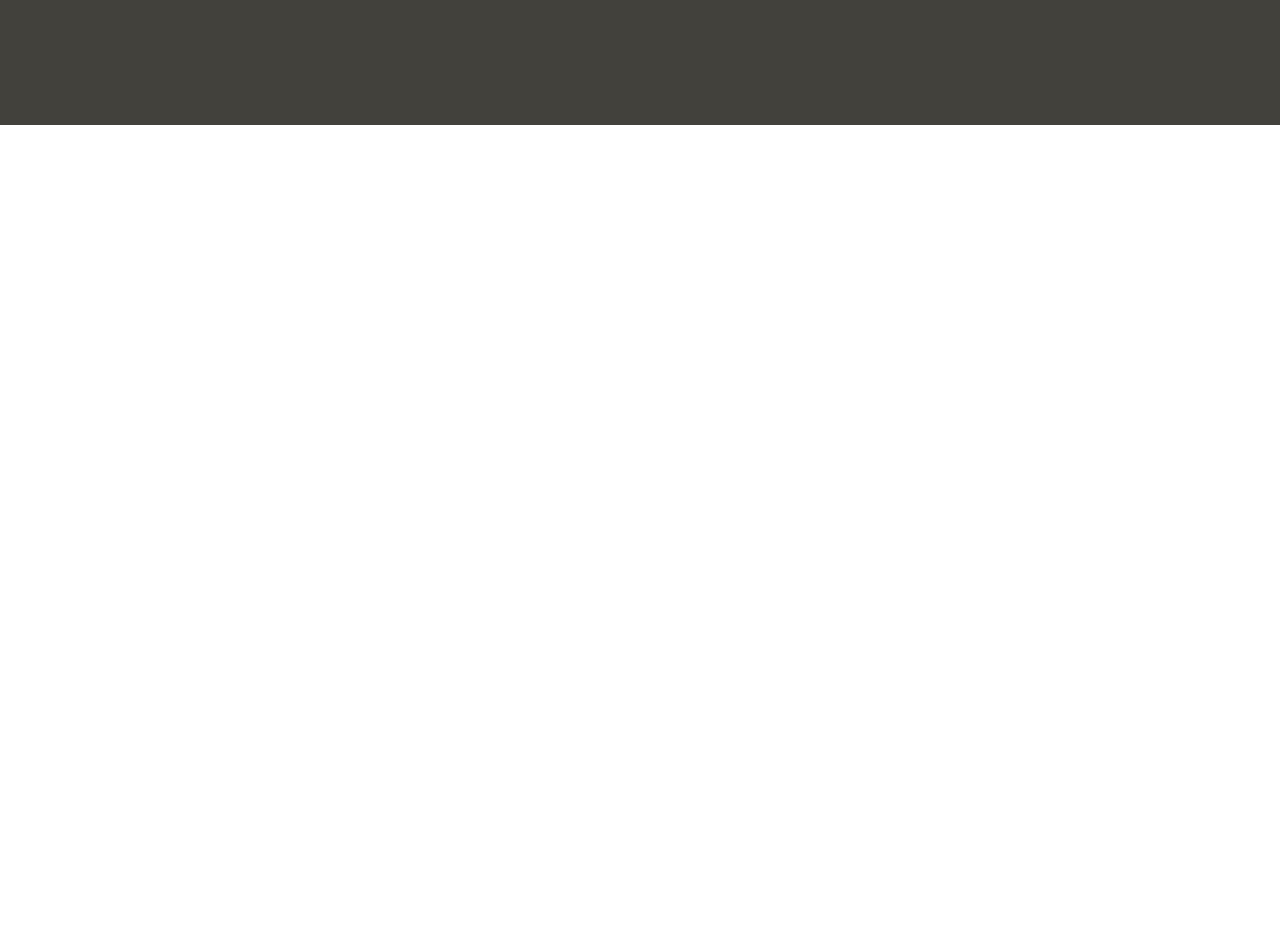
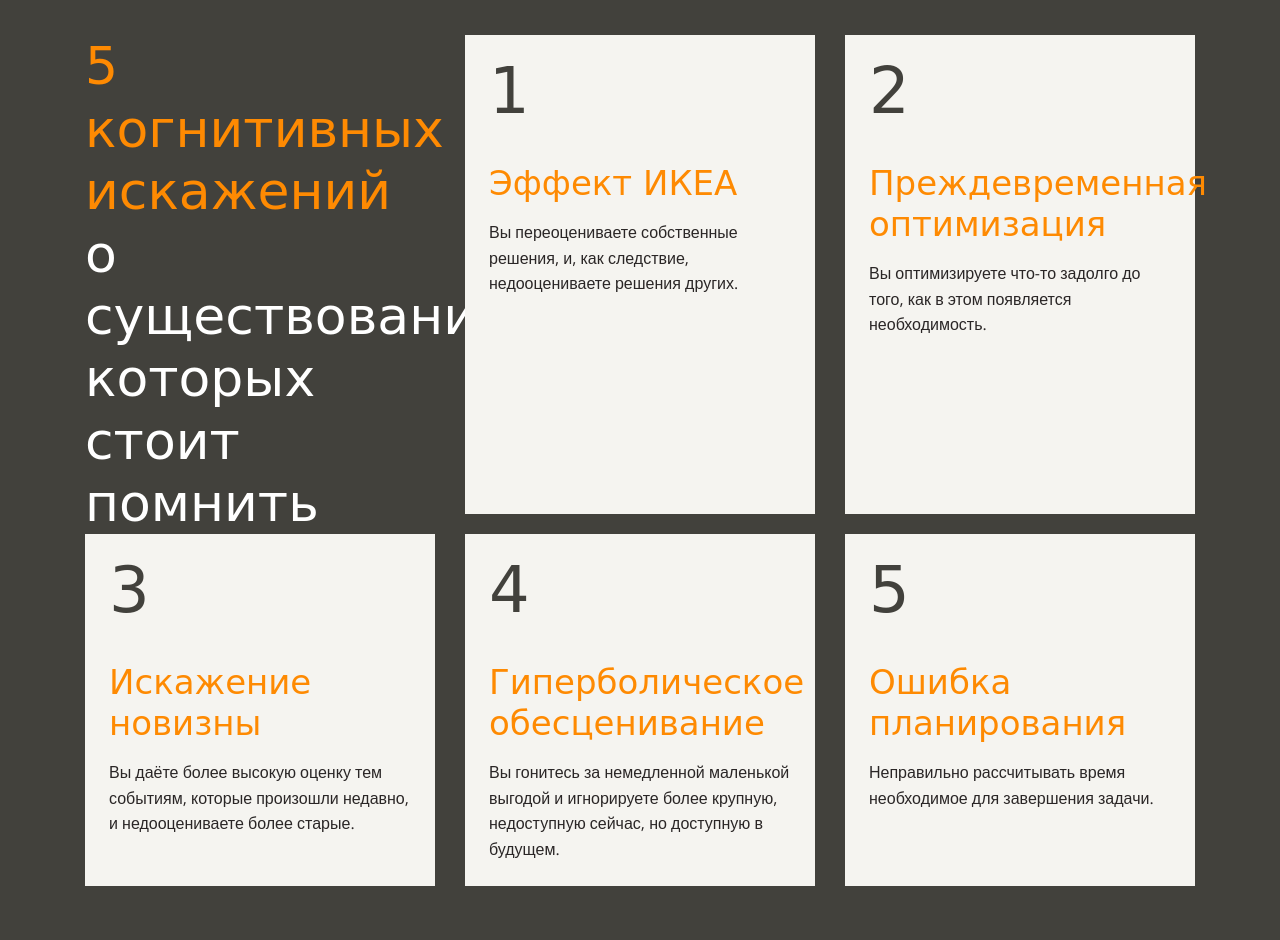
Before and after one commit to ushachev/layout-designer-project-lvl1, a website: page src/index.html in a window 1280 px wide. Shown: the part 1860-2800 px from the top of the page. Drawn offline with nearby package versions, Linux system fonts and the light colour scheme; a web font is replaced by a local one.

Commit message:
add navigation section

```diff
--- a/src/index.html
+++ b/src/index.html
@@ -15,9 +15,9 @@
     <header class="overflow-hidden bg-pattern bg-light">
         <div class="container position-relative">
             <img class="header-image" src="assets/images/main.png" width="1083" height="525" alt="Нарисованый человек Тото использует ноутбук">
-            <h1 class="title position-relative mb-200 fs-1">
-                <span class="text-primary">Когнитивные<br>искажения</span>
-                <br>в программировании
+            <h1 class="title h1 position-relative mb-200">
+                <span class="text-primary">Когнитивные<br>искажения</span><br>
+                в программировании
             </h1>
             <div class="content position-relative">
                 <p>Мы, разработчики, часто сталкиваемся с проблемами, которые идут вразрез с нашей продуктивностью. Но мы часто игнорируем целостную картину. Некоторые из этих проблем малозаметны, некоторые существенны. Иногда с ними можно как-то справиться, а иногда, к сожалению, нет.</p>
@@ -25,14 +25,16 @@
                     <p>Вместе они формируют что-то вроде замкнутого цикла, и это может привести к длительной потере продуктивности, багам и бесконечному разочарованию.</p>
                     <p>Если мы сможем минимизировать воздействие одного или нескольких из этих факторов, то сможем сломать и цикл, а остатки нейтрализовать.</p>
                 </div>
-                <a href="#navigation" class="btn fw-bold text-uppercase">подробнее</a>
+                <a href="#navigation" class="btn fw-bold text-uppercase text-white">
+                    <span class="position-relative">подробнее</span>
+                </a>
             </div>
         </div>
     </header>
     <main>
         <section class="bg-white">
             <div class="container text-center">
-                <h2 class="title mb-30 fs-2">
+                <h2 class="title h2 mb-30">
                     Что же это такое,<br>
                     <span class="text-primary">когнитивные искажения?</span>
                 </h2>
@@ -43,30 +45,52 @@
         <div class="mt-n200 pt-100 bg-primary-dark">
             <section id="navigation">
                 <div class="container">
+                    <nav class="main-nav d-flex">
+                        <h2 class="title main-nav-title mr-30">
+                            <span class="text-primary">5 когнитивныx<br>искажений</span><br>
+                            <span class="text-white">о существовании<br>которых стоит<br>помнить</span>
+                        </h2>
+                        <a href="#ikea-effect" class="main-nav-item mr-30 mb-20">
+                            <h3 class="title main-nav-item-title h3 text-primary">Эффект ИКЕА</h3>
+                            <p>Вы переоцениваете собственные решения, и, как следствие, недооцениваете решения других.</p>
+                        </a>
+                        <a href="#premature-optimization" class="main-nav-item mb-20">
+                            <h3 class="title main-nav-item-title h3 text-primary">Преждевременная оптимизация</h3>
+                            <p class="mb-0">Вы оптимизируете что-то задолго до того, как в этом появляется необходимость.</p>
+                        </a>
+                        <a href="#distortion-of-novelty" class="main-nav-item mr-30">
+                            <h3 class="title main-nav-item-title h3 text-primary">Искажение новизны</h3>
+                            <p>Вы даёте более высокую оценку тем событиям, которые произошли недавно, и недооцениваете более старые.</p>
+                        </a>
+                        <a href="#hyperbolic-depreciation" class="main-nav-item mr-30">
+                            <h3 class="title main-nav-item-title h3 text-primary">Гиперболическое обесценивание</h3>
+                            <p class="mb-0">Вы гонитесь за немедленной маленькой выгодой и игнорируете более крупную, недоступную сейчас, но доступную в будущем.</p>
+                        </a>
+                        <a href="#errors-in-planning" class="main-nav-item">
+                            <h3 class="title main-nav-item-title h3 text-primary">Ошибка планирования</h3>
+                            <p>Неправильно рассчитывать время необходимое для завершения задачи.</p>
+                        </a>
+                    </nav>
                 </div>
             </section>
         </div>
-        <section>
+        <section id="ikea-effect">
             <div class="container">
             </div>
         </section>
-        <section>
+        <section id="premature-optimization">
             <div class="container">
             </div>
         </section>
-        <section>
+        <section id="distortion-of-novelty">
             <div class="container">
             </div>
         </section>
-        <section>
+        <section id="hyperbolic-depreciation">
             <div class="container">
             </div>
         </section>
-        <section>
-            <div class="container">
-            </div>
-        </section>
-        <section>
+        <section id="errors-in-planning">
             <div class="container">
             </div>
         </section>
--- a/src/styles/style.css
+++ b/src/styles/style.css
@@ -10,6 +10,7 @@
   --color-brown: #b09a81;
   --color-blue: #1085c5;
   --color-main-text: var(--color-dark);
+  --transition-duration: 0.2s;
 }
 
 /* COMMON STYLES HERE */
@@ -38,9 +39,16 @@ img {
   max-height: 100%;
 }
 
-a {
-  color: inherit;
-  text-decoration: none;
+.h1 {
+  font-size: 72px;
+}
+
+.h2 {
+  font-size: 60px;
+}
+
+.h3 {
+  font-size: 34px;
 }
 
 .container {
@@ -56,6 +64,10 @@ a {
 
 .text-primary {
   color: var(--color-primary);
+}
+
+.text-white {
+  color: var(--color-white);
 }
 
 .bg-pattern {
@@ -100,24 +112,34 @@ a {
 }
 
 .btn {
+  position: relative;
+
   padding: 13px 24px;
 
-  color: var(--color-white);
+  text-decoration: none;
+}
+
+.btn::before {
+  position: absolute;
+  top: 0;
+  right: 0;
+  bottom: 0;
+  left: 0;
 
   background-color: var(--color-primary);
+
+  transition: filter var(--transition-duration) linear;
+
+  content: '';
+}
+
+.btn:hover::before {
+  filter: brightness(0.92);
 }
 
 /* COMMON STYLES END */
 
 /* UTILITIES STYLES HERE */
-
-.fs-1 {
-  font-size: 72px;
-}
-
-.fs-2 {
-  font-size: 60px;
-}
 
 .overflow-hidden {
   overflow: hidden;
@@ -127,12 +149,28 @@ a {
   position: relative;
 }
 
+.d-flex {
+  display: flex;
+}
+
 .mt-n200 {
   margin-top: -200px;
 }
 
 .mb-30 {
   margin-bottom: 30px;
+}
+
+.mr-30 {
+  margin-right: 30px;
+}
+
+.mb-0 {
+  margin-bottom: 0;
+}
+
+.mb-20 {
+  margin-bottom: 20px;
 }
 
 .mb-50 {
@@ -180,4 +218,62 @@ a {
   height: 525px;
 }
 
+.main-nav {
+  flex-wrap: wrap;
+
+  counter-reset: main-nav-item;
+}
+
+.main-nav-title {
+  width: 350px;
+
+  font-size: 52px;
+}
+
+.main-nav-item {
+  box-sizing: border-box;
+  width: 350px;
+  padding: 24px;
+
+  color: inherit;
+  text-decoration: none;
+
+  background-color: var(--color-light);
+
+  transition: var(--transition-duration) linear;
+}
+
+.main-nav-item:hover {
+  background-color: var(--color-primary);
+}
+
+.main-nav-item-title {
+  position: relative;
+
+  padding-top: 104px;
+
+  transition: color var(--transition-duration) linear;
+}
+
+.main-nav-item-title::before {
+  position: absolute;
+  top: 0;
+  left: 0;
+
+  color: var(--color-primary-dark);
+  font-size: 64px;
+  line-height: 1;
+
+  transition: color var(--transition-duration) linear;
+
+  content: counter(main-nav-item);
+  counter-increment: main-nav-item;
+}
+
+.main-nav-item:hover,
+.main-nav-item:hover .main-nav-item-title,
+.main-nav-item:hover .main-nav-item-title::before {
+  color: var(--color-white);
+}
+
 /* BLOCKS STYLES END */
```
